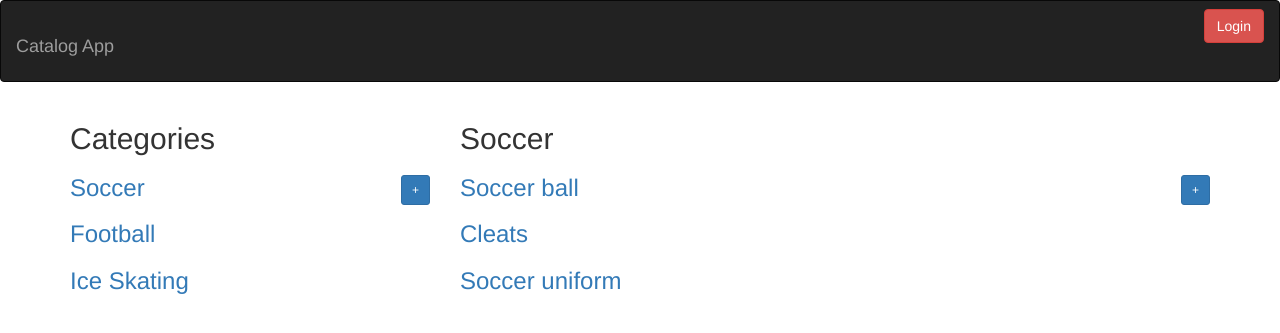
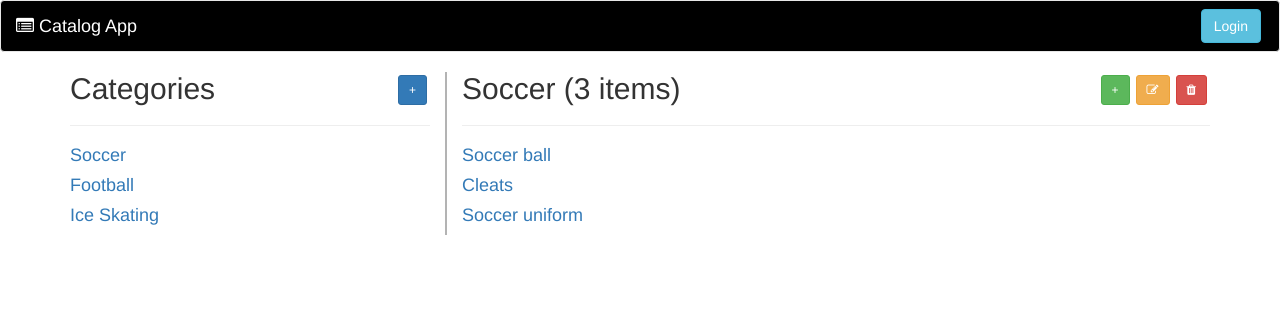
Before and after one commit to cecilenguyen/CatalogApp, a Flask app: page /catalog/Soccer/1 in a window 1280 px wide. Shown: the top 333 px of the page. Run offline with Flask 2, Linux system fonts and the light colour scheme; some libraries are stand-ins or nearby versions.

Commit message:
style GUI

```diff
--- a/app.py
+++ b/app.py
@@ -73,7 +73,8 @@ def addItem():
         session.add(newItem)
         session.commit()
         flash("Successfully added item!")
-        return redirect(url_for('getCatalog'))
+        categoryId = session.query(Category).filter_by(name=request.form['category']).first().id
+        return redirect(url_for('getCategory', category=request.form['category'], id=categoryId))
     else:
         return render_template('addItem.html', categories=categories)
 
@@ -86,6 +87,11 @@ def deleteCategory(category, id):
         category = session.query(Category).filter_by(name=category, id=id).first()
         session.delete(category)
         session.commit()
+        # delete all items under that category as well
+        items = session.query(Item).filter_by(category_id=id)
+        for i in items:
+            session.delete(i)
+            session.commit()
         flash("Successfully deleted category!")
         return redirect(url_for('getCatalog'))
     else:
@@ -99,7 +105,8 @@ def deleteItem(category, item, id):
         session.delete(item)
         session.commit()
         flash("Successfully deleted item!")
-        return redirect(url_for('getCatalog'))
+        categoryId = session.query(Category).filter_by(name=category).first().id
+        return redirect(url_for('getCategory', category=category, id=categoryId))
     else:
         return render_template('deleteItem.html')
 
@@ -133,7 +140,8 @@ def editItem(category, item, id):
         session.add(item)
         session.commit()
         flash("Successfully edited item!")
-        return redirect(url_for('getCatalog'))
+        categoryId = session.query(Category).filter_by(name=request.form['category']).first().id
+        return redirect(url_for('getCategory', category=request.form['category'], id=categoryId))
     else:
         return render_template('editItem.html', categories=categories, item=item)
 
--- /dev/null
+++ b/static/style.css
@@ -0,0 +1,29 @@
+/* navbar */
+.navbar-default {
+	background-color: black;
+}
+
+.navbar-default .navbar-brand {
+	color: white;
+}
+
+/* layout for homepage */
+
+.leftCol {
+	float: left;
+}
+
+.rightCol {
+	float: right;
+	border-left: 2px solid #b3b3b3;
+}
+
+/* heading styling */
+.inline {
+	display: inline;
+}
+
+
+button {
+	margin: 3px;
+}
--- a/templates/editItem.html
+++ b/templates/editItem.html
@@ -8,7 +8,7 @@
     </div>
 
     <div class="md-col-12 well">
-      <form method="post">
+      <form method="post" class="inline">
         <div class="form-group">
           <label>Name:</label>
           <input type ="text" class="form-control" name="name" value="{{item.name}}">
@@ -23,6 +23,9 @@
         </div>
         <button type="submit" class="btn btn-primary">Submit</button>
       </form>
+      <a href="{{url_for('getCatalog')}}">
+        <button type="submit" class="btn btn-primary">Cancel</button>
+      </a>
     </div>
 
   </div>
--- a/templates/index.html
+++ b/templates/index.html
@@ -7,36 +7,42 @@
 <script src="https://ajax.googleapis.com/ajax/libs/jquery/3.2.1/jquery.min.js"></script>
 <script src="https://maxcdn.bootstrapcdn.com/bootstrap/3.3.7/js/bootstrap.min.js"></script>
 
-<link rel="stylesheet" href="style.css">
+<!-- css -->
+<link rel="stylesheet" href="{{url_for('static', filename='style.css')}}">
+<link rel="stylesheet" href="https://cdnjs.cloudflare.com/ajax/libs/font-awesome/4.7.0/css/font-awesome.min.css">
 
 </head>
-
 <body>
 <!-- nav bar -->
-<nav class="navbar navbar-inverse">
+<nav class="navbar navbar-default">
   <div class="container-fluid">
     <div class="navbar-header">
-    	<a href="/">
-    		<h1 class="navbar-brand">Catalog App</h1>
-    	</a>
+      <a class="navbar-brand" href="{{url_for('getCatalog')}}">
+        <i class="fa fa-list-alt" aria-hidden="true"></i> Catalog App
+      </a>
     </div>
-    <button class="btn btn-danger navbar-btn pull-right">Login</button>
+    <button class="btn btn-info navbar-btn pull-right">Login</button>
   </div>
 </nav>
 
+<!-- Display flash messages -->
 {% with messages = get_flashed_messages() %}
 	{% if messages %}
-		<ul>
 		{% for message in messages %}
-			<li><strong> {{ message }} </strong> </li>
+    <div class="container">
+      <div class="row">
+  			<div class="md-col-12 alert alert-success">
+          <p>{{ message }}</p>
+        </div>
+      </div>
+    </div>
 		{% endfor %}
-		</ul>
 	{% endif %}
 {% endwith %}
 
+<!-- inject templates here -->
 {% block content %}
 {% endblock %}
 
 </body>
-
 </html>
--- a/templates/items.html
+++ b/templates/items.html
@@ -5,22 +5,38 @@
 	<div class="row">
 		<!-- list all categories -->
 		<div class="col-md-4 leftCol">
-			<h2>Categories</h2>
-			<a href="{{url_for('addCategory')}}"><button type="submit" class="btn btn-primary btn-sm pull-right">+</button></a>
+			<h2 class="inline">Categories</h2>
+			<a href="{{url_for('addCategory')}}">
+				<button type="submit" class="btn btn-primary btn-sm pull-right">+</button>
+			</a>
+			<hr>
 			{% for cat in categories %}
-			<a href="/catalog/{{cat.name}}/{{cat.id}}">
-				<h3>{{ cat.name }}</h3>
+			<a href="{{url_for('getCategory', category=cat.name, id=cat.id)}}">
+				<h4>{{ cat.name }}</h4>
 			</a>
 			{% endfor %}
 		</div>
 
 		<!-- list items for specific category -->
 		<div class="col-md-8 rightCol">
-			<h2>{{ category.name }}</h2>
-			<a href="{{url_for('addItem')}}"><button type="submit" class="btn btn-primary btn-sm pull-right">+</button></a>
+			<h2 class="inline">{{ category.name }} ({{ items.count() }} items)</h2>
+			<a href="{{url_for('deleteCategory', category=category.name, id=category.id)}}">
+				<button type="submit" class="btn btn-danger btn-sm pull-right">
+					<i class="fa fa-trash" aria-hidden="true"></i>
+				</button>
+			</a>
+			<a href="{{url_for('editCategory', category=category.name, id=category.id)}}">
+				<button type="submit" class="btn btn-warning btn-sm pull-right">
+					<i class="fa fa-pencil-square-o" aria-hidden="true"></i>
+				</button>
+			</a>
+			<a href="{{url_for('addItem')}}">
+				<button type="submit" class="btn btn-success btn-sm pull-right">+</button>
+			</a>
+			<hr>
 			{% for i in items %}
-			<a href="/catalog/{{category.name}}/{i.name}}/{{i.id}}">
-				<h3>{{ i.name }}</h3>
+			<a href="{{url_for('getItem', category=i.category.name, item=i.name, id=i.id)}}">
+				<h4>{{ i.name }}</h4>
 			</a>
 			{% endfor %}
 		</div>
```
Also changed, not shown: style.css (deleted, +0 -7 lines), templates/addItem.html (+6 -1 lines), templates/deleteItem.html (+5 -3 lines), templates/editCategory.html (+6 -1 lines), templates/homepage.html (+8 -6 lines), templates/item.html (+22 -2 lines), catalog.db, 2 other files.
